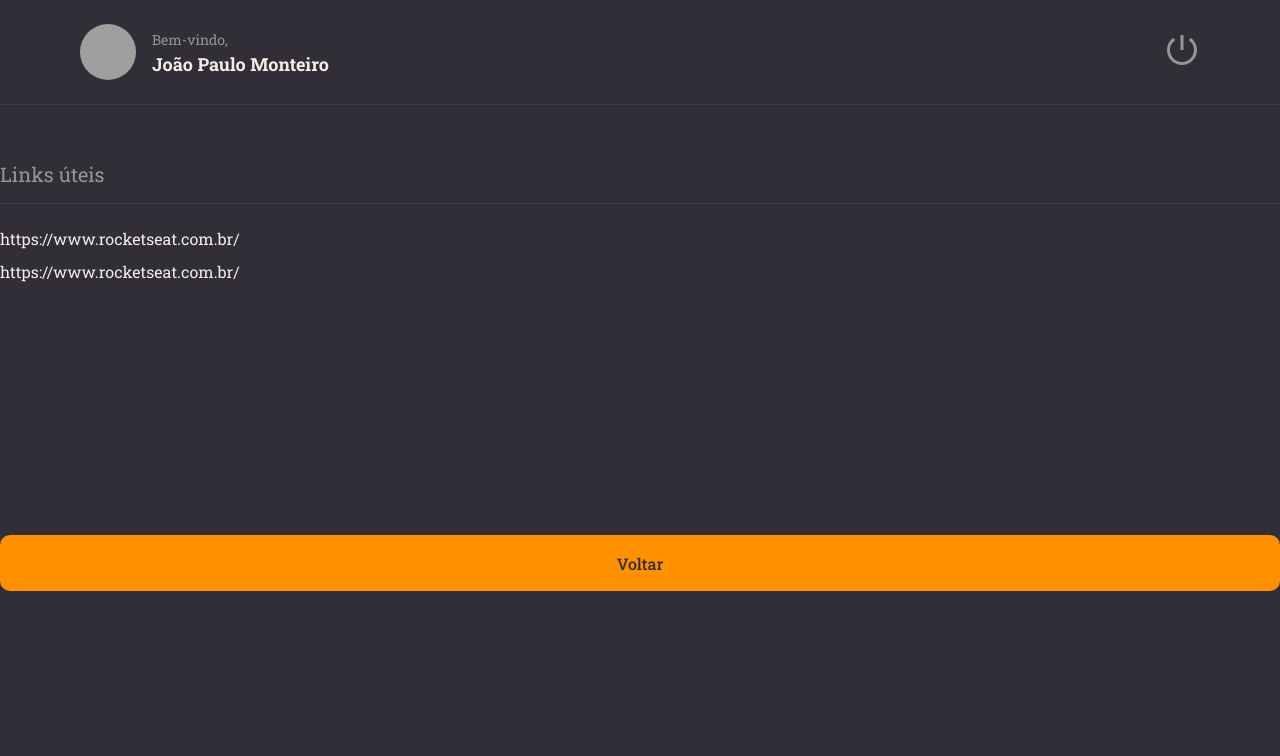
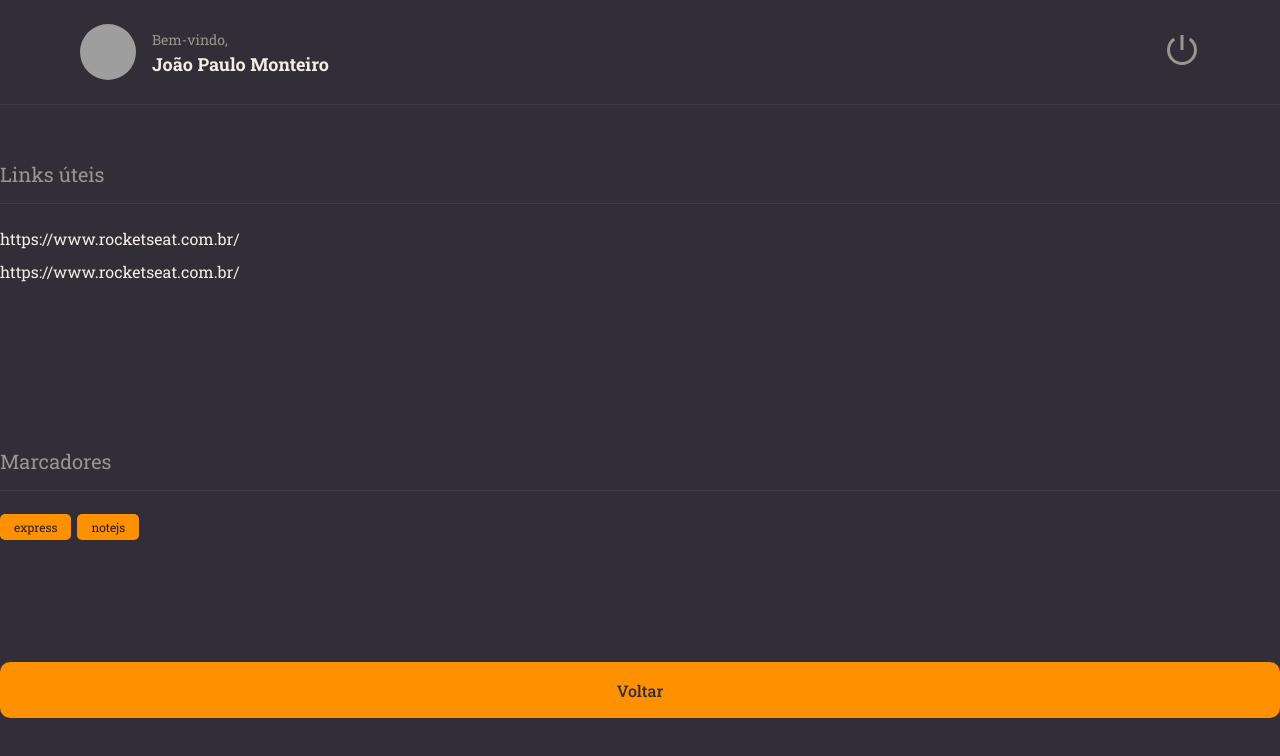
Before and after one commit to JMonteiroh/RocketNotes, a React (Vite) app: page / in a window 1280 px wide. Shown: the top 756 px of the page. Built offline with nearby package versions, Linux system fonts and the light colour scheme; grey boxes are pictures that could not be loaded.

Commit message:
created Tags

```diff
--- /dev/null
+++ b/src/components/Tag/index.jsx
@@ -0,0 +1,10 @@
+import { Container } from "./style";
+
+export function Tag ({ title }) {
+  return (
+    <Container>
+      {title}
+    </Container>
+  )
+
+}
--- /dev/null
+++ b/src/components/Tag/style.js
@@ -0,0 +1,11 @@
+import styled from "styled-components";
+
+export const Container = styled.span`
+  font-size: 12px;
+  padding: 5px 14px;
+  border-radius: 5px;
+  margin-right: 6px;
+  color: ${({theme}) => theme.COLORS.BACKGROUND_900};
+  background-color: ${({theme}) => theme.COLORS.ORANGE};
+
+`;
--- a/src/pages/Details/index.jsx
+++ b/src/pages/Details/index.jsx
@@ -3,6 +3,7 @@
 import { Header } from '../../components/Header';
 import { Button } from '../../components/Button';
 import { Section } from '../../components/Section';
+import { Tag } from '../../components/Tag';
 
 
 export function Details() {
@@ -23,6 +24,11 @@
         </Links>
       </Section>
 
+      <Section  title="Marcadores">
+        <Tag title="express"/>
+        <Tag title="notejs"/>
+      </Section>
+
       <Button title="Voltar"/>
 
     </Container>
```
